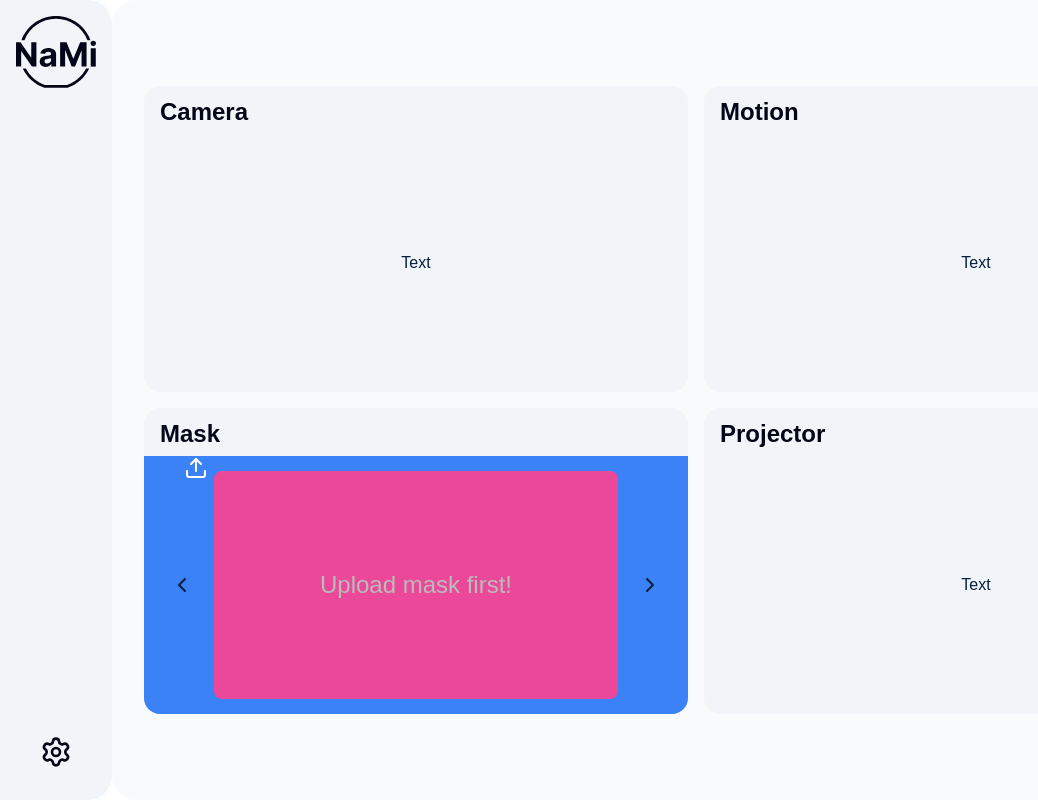
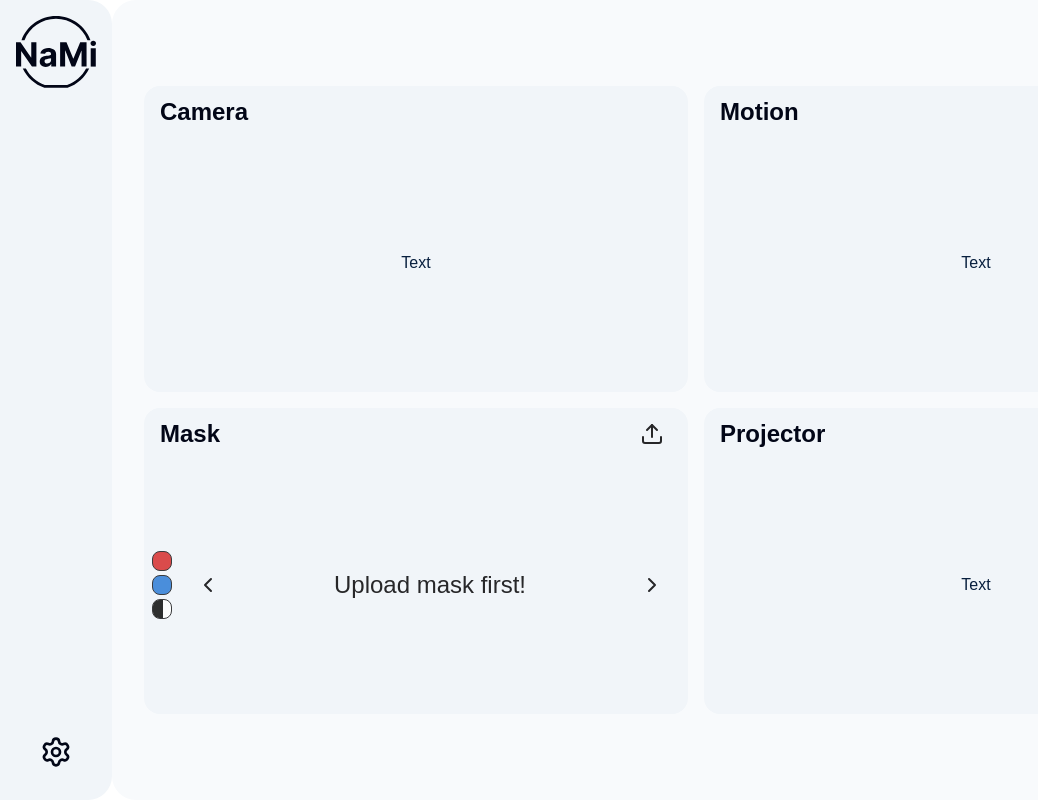
Before and after one commit to KN-NaMi/Lithography-gui, a Svelte app: page / in a window 1280 px wide. Shown: the whole page, without its empty margins (0-1038 px from the left). Built offline with nearby package versions, Linux system fonts and the light colour scheme.

Commit message:
uploadButton and Layers placement and logic fix

```diff
--- a/src/renderer/src/App.svelte
+++ b/src/renderer/src/App.svelte
@@ -1,8 +1,17 @@
-<script>
+<script lang="ts">
   import './app.css';
   import Sidebar from "./components/sidebar.svelte";
   import Panel from "./components/panel.svelte";
   import MaskComponent from './components/masks/maskComponent.svelte'
+  import UploadButton from './components/masks/masksUploadButton.svelte'
+
+  type Mask = {
+    white: string
+    blue: string
+    red: string
+  }
+
+  let masks: Mask[] = []
 </script>
 
 <body class="text-primary h-screen overflow-hidden">
@@ -21,7 +30,10 @@
             <p>Text</p>
           </Panel>
           <Panel title="Mask">
-            <MaskComponent />
+            <span slot="buttons">
+              <UploadButton bind:masks />
+            </span>
+            <MaskComponent bind:masks />
           </Panel>
           <Panel title="Projector">
             <p>Text</p>
--- a/src/renderer/src/components/masks/maskComponent.svelte
+++ b/src/renderer/src/components/masks/maskComponent.svelte
@@ -1,83 +1,46 @@
 <script lang="ts">
   import AllMasks from './allMasks.svelte'
-  import UploadButton from './masksUploadButton.svelte'
   import Preview from './masksPreview.svelte'
   import Layers from './masksLayers.svelte'
 
   import { ChevronLeft, ChevronRight } from 'lucide-svelte';
 
-  type Mask = {
+  // Receive masks as a prop from the parent
+  export let masks: {
     white: string
     blue: string
     red: string
-  }
-
-  let masks: Mask[] = []
+  }[] = []
 
   let imageIndex: number = 0
-
   let activeLayer: number = 0
 
   const nextImage = (): void => {
-    imageIndex = imageIndex === masks.length - 1 ? 0 : imageIndex + 1
+    if (masks.length > 0) {
+      imageIndex = imageIndex === masks.length - 1 ? 0 : imageIndex + 1
+    }
   }
 
   const previousImage = (): void => {
-    imageIndex = imageIndex === 0 ? masks.length - 1 : imageIndex - 1
+    if (masks.length > 0) {
+      imageIndex = imageIndex === 0 ? masks.length - 1 : imageIndex - 1
+    }
   }
 </script>
 
-<div class="w-full h-full bg-blue-500 flex items-center justify-center">
-  <div class="w-full flex absolute top-12 left-10">
-    <UploadButton bind:masks />
+<div class="w-full h-full flex items-center justify-center">
+  <div class="ml-2 flex flex-col space-y-1">
+    <Layers bind:activeLayer/>
   </div>
   <div class="w-full h-full flex items-center justify-center">
-    <button class="mr-5" on:click={previousImage}>
-      <ChevronLeft />
+    <button class="mr-2" on:click={previousImage} disabled={masks.length === 0}>
+      <ChevronLeft color="#272729"/>
     </button>
     <Preview {masks} {activeLayer} {imageIndex} />
-    <button class="ml-5"on:click={nextImage}>
-      <ChevronRight />
+    <button class="ml-2" on:click={nextImage} disabled={masks.length === 0}>
+      <ChevronRight color="#272729"/>
     </button>
   </div>
 
   <AllMasks {masks} bind:imageIndex />
 </div>
-
-
-
-<!-- <div
-  id="mask-wrapper"
-  class="w-[600px] h-auto bg-[#0a0a0a] border-2 border-[#272729] rounded-lg flex flex-col p-2.5 relative overflow-hidden"
->
-  <div id="controls" class="grid grid-cols-[auto_repeat(2,40px)] h-10 gap-2.5 mb-2.5">
-    <h1 class="text-xl font-medium text-[#dddddd] flex items-center font-sans">Mask</h1>
-    <UploadButton bind:masks />
-  </div>
-  <Preview {masks} {activeLayer} {imageIndex} />
-  <div id="overlay" class="text-[#dddddd]">
-    <Layers bind:activeLayer />
-    <div
-      id="previous-next"
-      class="w-full aspect-video absolute bottom-0 left-0 flex justify-between p-5 items-center"
-    >
-      <button
-        id="back"
-        on:click={previousImage}
-        class="flex p-1 h-fit bg-[#1818186b] shadow-[0px_0px_24px_10px_#18181898] rounded-lg cursor-pointer border-none outline-none"
-        aria-label="Previous image"
-      >
-        <ChevronLeft color="#fff"  class="h-full"/>
-      </button>
-      <button
-        id="forward"
-        on:click={nextImage}
-        class="flex p-1 h-fit bg-[#1818186b] shadow-[0px_0px_24px_10px_#18181898] rounded-lg cursor-pointer border-none outline-none"
-        aria-label="Next image"
-      >
-        <ChevronRight color="#fff" class="h-full"/>
-      </button>
-    </div>
-    <AllMasks {masks} bind:imageIndex />
-  </div>
-</div> -->
--- a/src/renderer/src/components/masks/masksLayers.svelte
+++ b/src/renderer/src/components/masks/masksLayers.svelte
@@ -28,7 +28,6 @@
   }
 </script>
 
-<div>
 <button
   class="w-5 h-5 border border-[#272729] opacity-90 cursor-pointer z-[11] rounded-lg bg-[#d83939]"
   id="red"
@@ -53,4 +52,3 @@
 >
   <div id="black" class="bg-[#1a1a1a] w-[10px] h-full rounded-l-md absolute left-0 top-0"></div>
 </button>
-</div>
--- a/src/renderer/src/components/masks/masksPreview.svelte
+++ b/src/renderer/src/components/masks/masksPreview.svelte
@@ -9,9 +9,9 @@
     export let imageIndex: number;
   </script>
 
-<div class="bg-pink-500 h-[88%] aspect-video flex justify-center items-center overflow-hidden rounded-lg">
+<div class="h-[88%] aspect-video flex justify-center items-center overflow-hidden rounded-lg">
     {#if masks.length !== 0}
-      <div class="w-full h-full border-4 border-green-300 overflow-hidden rounded-lg">
+      <div class="w-full h-full border border-[#272729] overflow-hidden rounded-lg">
         {#if activeLayer === 0}
           <img
             id="preview"
@@ -36,7 +36,7 @@
         {/if}
       </div>
     {:else}
-      <h1 class="text-center font-sans font-medium text-2xl text-[#bbbbbb]">
+      <h1 class="text-center font-sans font-medium text-2xl text-[#272729] ">
         Upload mask first!
       </h1>
     {/if}
--- a/src/renderer/src/components/masks/masksUploadButton.svelte
+++ b/src/renderer/src/components/masks/masksUploadButton.svelte
@@ -47,8 +47,8 @@
   }
 </script>
 
-<button on:click={triggerFileInput} class="flex  cursor-pointer border-none bg-transparent">
-  <Upload color="#fff" class="h-full"/>
+<button on:click={triggerFileInput} class="flex cursor-pointer border-none bg-transparent">
+  <Upload color="#272729" class="h-full" />
 </button>
 
 <input
--- a/src/renderer/src/components/panel.svelte
+++ b/src/renderer/src/components/panel.svelte
@@ -1,17 +1,17 @@
 <script>
   export let title = "Panel Title";
-
   const bgColor = "bg-slate-100";
-
 </script>
 
 <div
   class="relative {bgColor} rounded-[16px] overflow-hidden w-full"
   style="aspect-ratio: 16/9;"
 >
-
-    <div class="absolute top-0 left-0 right-0 p-2 pl-4 text-slate-950">
+  <div class="absolute top-0 left-0 right-0 flex items-center justify-between p-2 pl-4 text-slate-950 z-10">
     <h2 class="text-[24px] font-bold">{title}</h2>
+    <div class="flex gap-2 pr-4">
+      <slot name="buttons"></slot>
+    </div>
   </div>
 
   <div class="absolute inset-0 flex items-center justify-center pt-12">
```
Lines whose indentation alone changed are shown as unchanged.
